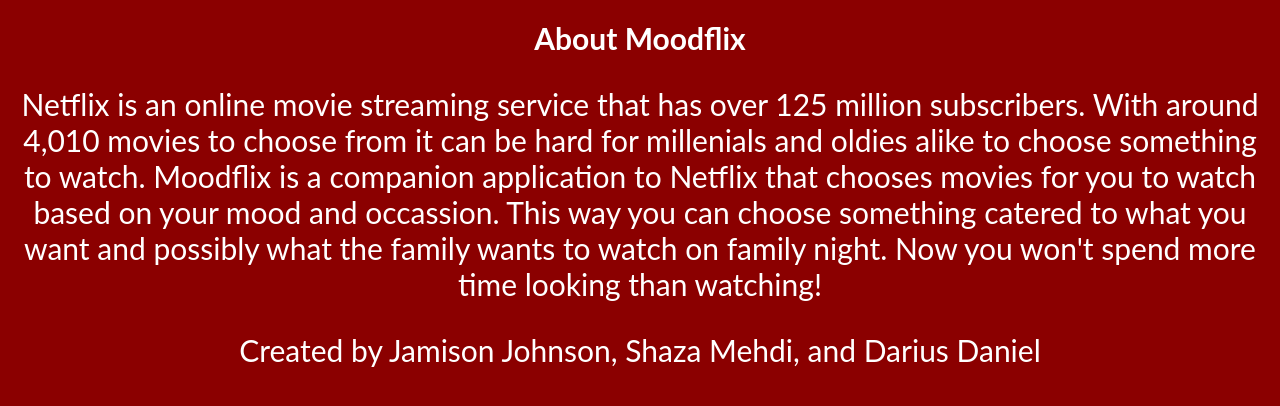
After one commit to shaza13/moodflix, a Python web app: template templates/about.html in a window 1280 px wide. The commit adds this page. Shown: the top 406 px of the page. Run offline with Jinja, Linux system fonts and the light colour scheme; the template is opened without the code that fills it, so the values that code supplies are empty.

Commit message:
about page added and many more

```diff
--- /dev/null
+++ b/styles/about.css
@@ -0,0 +1,15 @@
+body {
+    background-color: darkred;
+}
+
+#info,h1,#credit {
+    color: white;
+    font-family: Lato;
+    text-align: center;
+    font-size: 30px;
+}
+
+#credit {
+  bottom: 0;
+  text-align: center;
+}
--- /dev/null
+++ b/templates/about.html
@@ -0,0 +1,18 @@
+<!DOCTYPE html>
+<html>
+  <head>
+    <link rel="stylesheet" type="text/css" href="../styles/about.css">
+    <title>About</title>
+  </head>
+  <body>
+    <h1>About Moodflix</h1>
+    <div id="info">
+      <p>Netflix is an online movie streaming service that has over 125 million subscribers. With around 4,010 movies to choose from it can be hard
+        for millenials and oldies alike to choose something to watch. Moodflix is a companion application to Netflix that chooses movies for you to watch based on
+        your mood and occassion. This way you can choose something catered to what you want and possibly what the family wants to watch on family night. Now you won't spend more time looking than watching!</p>
+    </div>
+    <div id="credit">
+      <p>Created by Jamison Johnson, Shaza Mehdi, and Darius Daniel</p>
+    </div>
+  </body>
+</html>
--- a/templates/welcome.html
+++ b/templates/welcome.html
@@ -3,8 +3,6 @@
   <head>
     <link rel="stylesheet" type="text/css" href="../styles/style.css">
   </head>
-
-
   <body>
   <center>
     <img src="../images/logo.png" alt="Logo" class="center">
@@ -38,7 +36,7 @@
       </select>
         <center><button type="submit" value="Find a movie" >Find a movie</button></center>
     </form>
-<!-- <button type="submit" value="Find a movie" >Find a movie</button> -->
   </center>
+  <a href="about">About Moodflix</a>
   </body>
 </html>
```
Also changed, not shown: main.py (+34 -1 lines), styles/style.css (+15 -7 lines).
